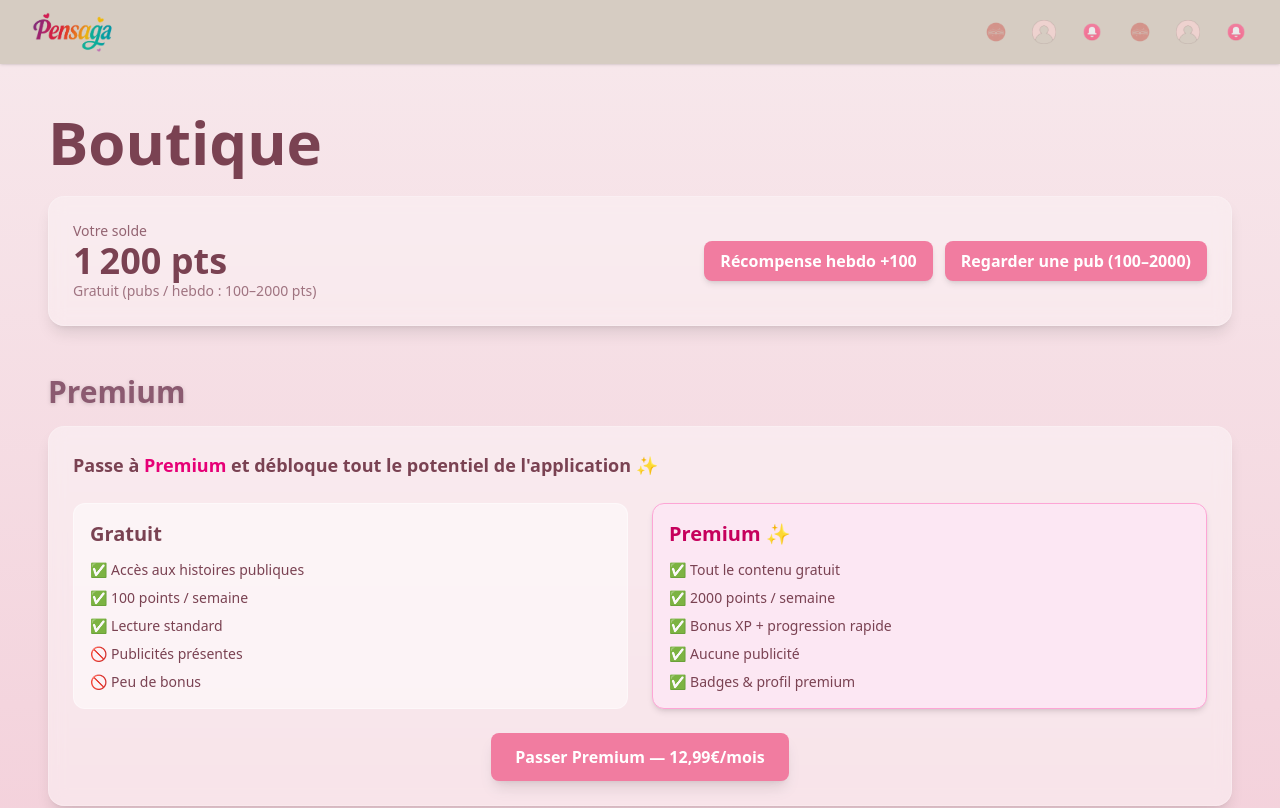
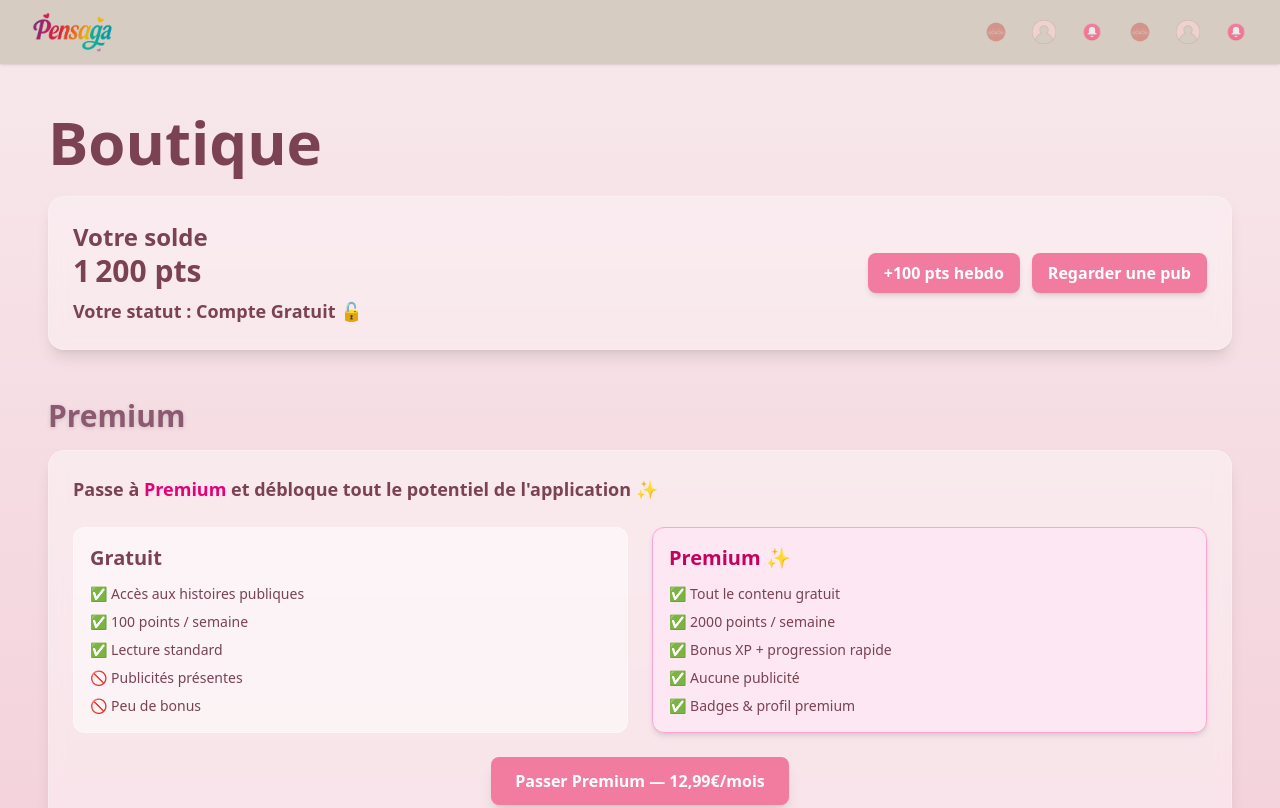
Before and after one commit to bisounours1111/pensage-frontend, a React (Vite) app: page /shop in a window 1280 px wide. Shown: the top 808 px of the page. Built offline with nearby package versions, Linux system fonts and the light colour scheme.

Commit message:
feat/add abo status

```diff
--- a/src/components/ui/PointsBalanceCard.jsx
+++ b/src/components/ui/PointsBalanceCard.jsx
@@ -1,32 +1,49 @@
 import React from "react";
 
-export default function PointsBalanceCard({ points, onWeekly, onAd }) {
+export default function PointsBalanceCard({ points, onWeekly, onAd, status = "gratuit" }) {
   return (
-    <div className="w-full rounded-2xl p-6 bg-white/30 backdrop-blur shadow-lg border border-white/20 flex flex-col md:flex-row md:items-center md:justify-between gap-4">
+    <div className="w-full rounded-2xl p-6 bg-white/30 backdrop-blur shadow-lg border border-white/20 flex flex-col md:flex-row md:items-center md:justify-between gap-6">
+
       <div>
-        <p className="text-sm text-[#7a4252] opacity-80">Votre solde</p>
-        <p className="text-3xl md:text-4xl font-extrabold text-[#7a4252]">
+        {/* Titre principal */}
+        <p className="text-xl md:text-2xl font-bold text-[#7a4252]">Votre solde</p>
+
+        {/* Points visibles mais équilibrés */}
+        <p className="text-2xl md:text-3xl font-semibold text-[#7a4252]">
           {points.toLocaleString("fr-FR")} pts
         </p>
-        <p className="text-sm text-[#7a4252] opacity-70">
-          Gratuit (pubs / hebdo : 100–2000 pts)
+
+        {/* Statut bien mis en avant */}
+        <p className="mt-2 text-lg font-semibold text-[#7a4252]">
+          Votre statut :{" "}
+          <span
+            className={
+              status === "premium"
+                ? "text-[#7a4252] font-bold"
+                : "text-[#7a4252] font-bold"
+            }
+          >
+            {status === "premium" ? "Compte Premium ✨" : "Compte Gratuit 🔓"}
+          </span>
         </p>
+
       </div>
 
-      <div className="flex gap-3">
+      {/* Boutons points */}
+      <div className="flex flex-col md:flex-row gap-3 w-full md:w-auto">
         <button
           className="px-4 py-2 rounded-lg text-white font-semibold shadow-md transition hover:scale-105"
           style={{ backgroundColor: "#f17ca0" }}
           onClick={onWeekly}
         >
-          Récompense hebdo +100
+          +100 pts hebdo
         </button>
         <button
           className="px-4 py-2 rounded-lg text-white font-semibold shadow-md transition hover:scale-105"
           style={{ backgroundColor: "#f17ca0" }}
           onClick={onAd}
         >
-          Regarder une pub (100–2000)
+          Regarder une pub
         </button>
       </div>
     </div>
```
